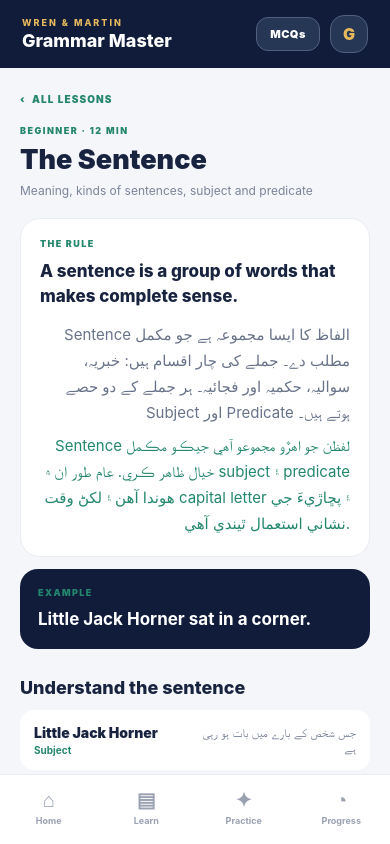
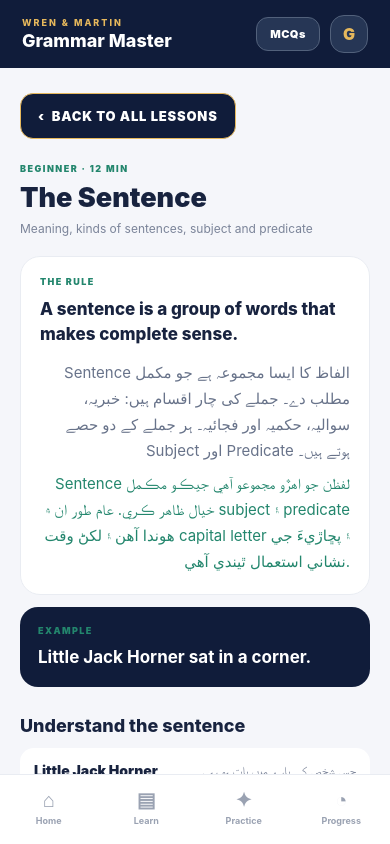
Before and after one commit to sindhaidfoundation-blip/Wren_-_Martin, a React Native app: screen / in a window 390 px wide. Both pictures are taken after a click on the element 195 px from the left and 451 px from the top of the page. Built offline with nearby package versions, Linux system fonts and the light colour scheme.

Commit message:
Make lesson back navigation easier to see

```diff
--- a/App.js
+++ b/App.js
@@ -556,7 +556,7 @@ h1 { font-family: Georgia, serif; font-size: 38px; margin: 22px 0 12px; color: #
   function Lesson() {
     if (!selected) return null;
     return <ScrollView contentContainerStyle={styles.content}>
-      <TouchableOpacity onPress={() => setTab("Learn")}><Text style={styles.back}>‹  ALL LESSONS</Text></TouchableOpacity>
+      <TouchableOpacity accessibilityRole="button" accessibilityLabel="Back to all lessons" onPress={() => setTab("Learn")} style={styles.backButton}><Text style={styles.backButtonText}>‹  BACK TO ALL LESSONS</Text></TouchableOpacity>
       <Header eyebrow={selected.level.toUpperCase() + " · " + selected.duration.toUpperCase()} title={selected.title} subtitle={selected.subtitle} />
       <View style={styles.lessonPanel}><Text style={styles.panelLabel}>THE RULE</Text><Text style={styles.ruleText}>{selected.rule}</Text><Text style={styles.urduText}>{selected.urdu}</Text><Text style={styles.sindhiText}>{sindhiTranslations[selected.id]}</Text></View>
       <View style={styles.examplePanel}><Text style={styles.panelLabel}>EXAMPLE</Text><Text style={styles.exampleText}>{selected.example}</Text></View>
@@ -826,7 +826,8 @@ const styles = StyleSheet.create({
   pillTextActive: { color: "#FFFFFF" },
   listCount: { color: muted, fontSize: 9, letterSpacing: 1.2, fontWeight: "900", marginBottom: 10 },
   doneMark: { color: green, fontSize: 10, fontWeight: "800", marginTop: -4, marginBottom: 9, marginLeft: 57 },
-  back: { color: green, fontSize: 10, fontWeight: "900", letterSpacing: 1.1, marginBottom: 12, marginTop: 5 },
+  backButton: { alignSelf: "flex-start", minHeight: 46, justifyContent: "center", backgroundColor: navy, borderRadius: 13, borderWidth: 1.5, borderColor: gold, paddingHorizontal: 17, paddingVertical: 11, marginBottom: 16, marginTop: 5, elevation: 3 },
+  backButtonText: { color: "#FFFFFF", fontSize: 13, fontWeight: "900", letterSpacing: 0.8 },
   lessonPanel: { backgroundColor: "#FFFFFF", borderRadius: 20, padding: 19, borderWidth: 1, borderColor: "#E9ECF2", marginBottom: 12 },
   panelLabel: { color: green, fontSize: 9, fontWeight: "900", letterSpacing: 1.4 },
   ruleText: { color: ink, fontSize: 17, lineHeight: 25, fontWeight: "800", marginTop: 10 },
```
